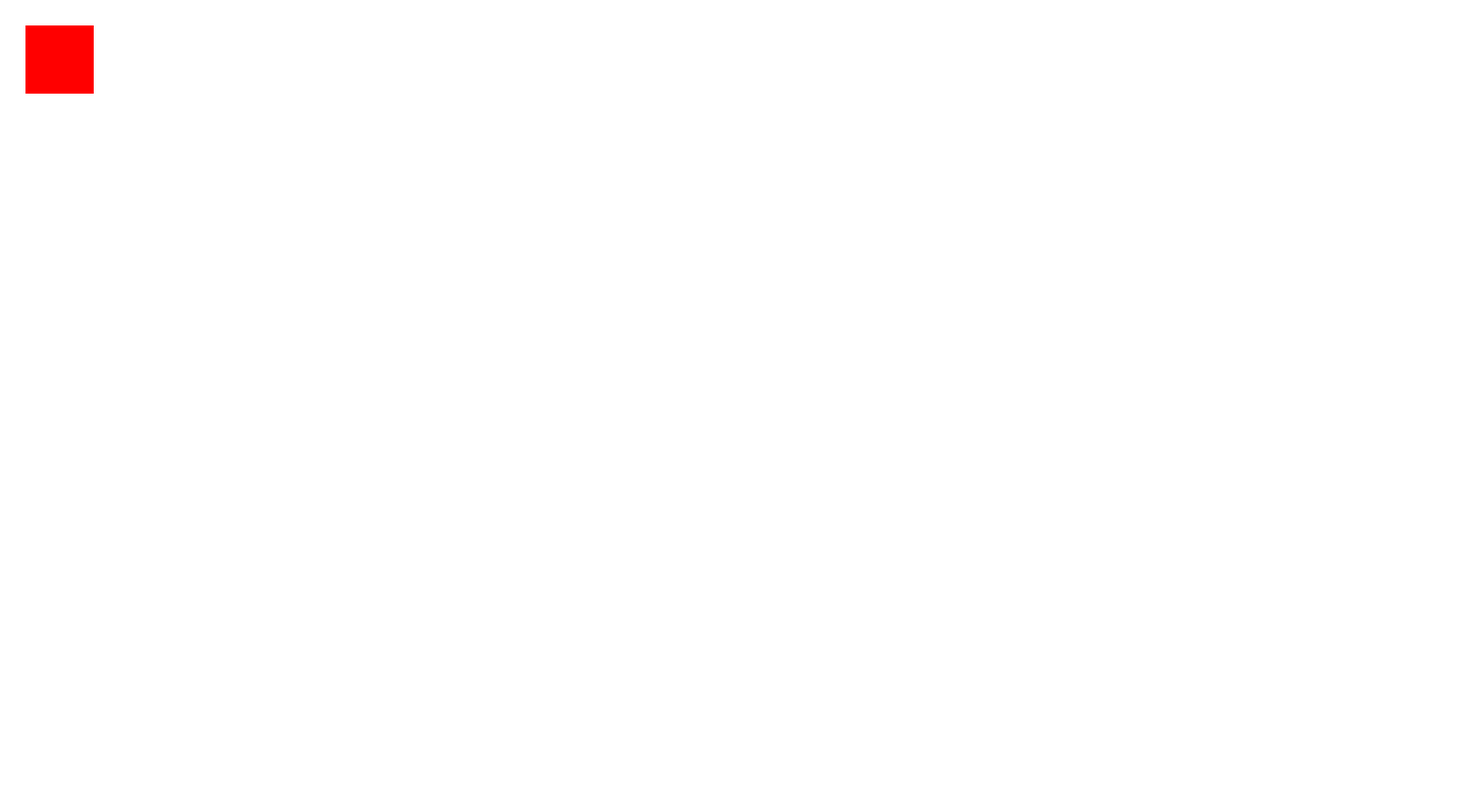
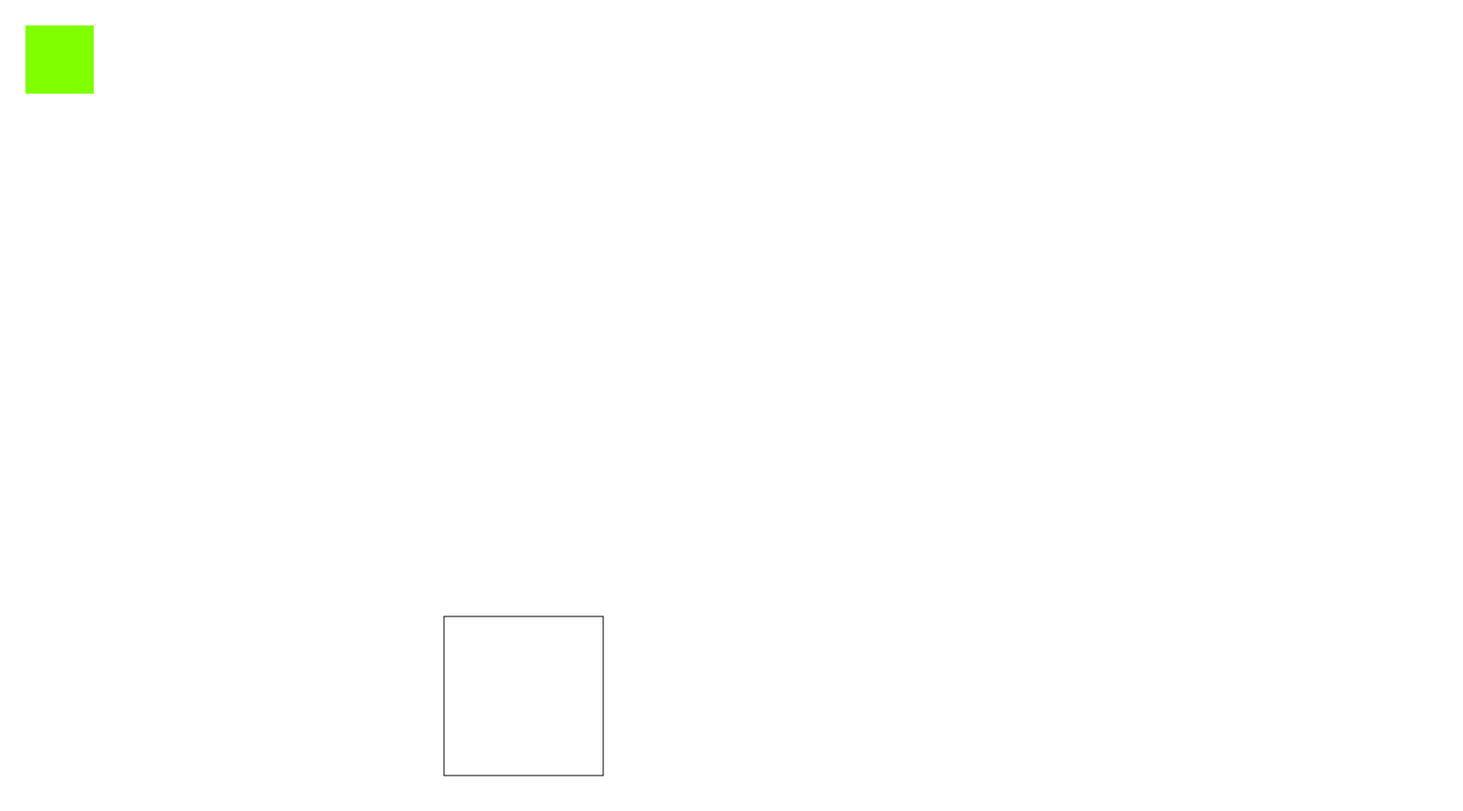
Before and after one commit to omegaodie/lab2, a plain HTML site: page lab2.html in a window 1280 px wide. Shown: the top 892 px of the page at 91% size, 1608 px wide, since content can reach past the window. Before the commit the page ends 800 px from the top, so only its background shows below. Drawn offline with Linux system fonts and the light colour scheme.

Commit message:
2nd_commit

```diff
--- a/Game.js
+++ b/Game.js
@@ -1,15 +1,21 @@
-var ctx, player;
+var ctx, player, goal, aboo;
 function Game(canvas){
 
 	console.log("hubabuba");
 	ctx = canvas.getContext('2d');
 	player = new Player(ctx);
+	goal = new Goal(ctx);
+	aboo = false;
 }
 
 Game.prototype.gameLoop = function(e){
 	ctx.clearRect(0,0, 10000,10000);
 	player.draw(ctx);
 	player.update(e);
+	player.checkCollision(goal);
+	goal.draw(ctx);
 	//console.log("pfffffff");
+	window.addEventListener("keypress", game.gameLoop);
 	window.requestAnimationFrame(game.gameLoop);
+
 }
--- /dev/null
+++ b/Goal.js
@@ -0,0 +1,15 @@
+var bx,by,colour,bheight,bwidth;
+function Goal(ctx){
+	this.draw(ctx);
+	this.color = "#00FFFF";
+	bx = 480;
+	by = 670;
+	bheight = 175;
+	bwidth = 175;
+}
+
+Goal.prototype.draw = function(ctx){
+		ctx.fillStyle=colour;
+		ctx.strokeRect (bx,by,bheight,bwidth);
+
+}
--- a/Player.js
+++ b/Player.js
@@ -1,29 +1,36 @@
-var x, y;
+var xPos, yPos, myColour;
 function Player(ctx){
-	x = 20;
-	y = 20;
+	xPos = 20;
+	yPos = 20;
 	this.draw(ctx);
+	myColour = "#7FFF00";
 }
 
 Player.prototype.draw = function(ctx){
-	ctx.fillStyle="#FF0000";
-	ctx.fillRect(x,y,75,75);
+	ctx.fillStyle=myColour;
+	ctx.fillRect(xPos,yPos,75,75);
+	//console.log("pfffffff");
 }
 
 Player.prototype.update = function(e){
-	var kode = e.keycode;
-	console.log(kode);
-
-	if(kode == 87){
-		y += 50;
+	var kode = e.keyCode;
+	if(kode == 97){
+		xPos -= 25;
 	}
-	if(kode == 68){
-		x += 50;
+	if(kode == 100){
+		xPos += 25;
 	}
-	if(kode == 83){
-		y -= 50;
+	if(kode == 119){
+		yPos -= 25;
 	}
-	if(kode == 65){
-		x -= 50;
+	if(kode == 115){
+		yPos += 25;
 	}
 }
+
+Player.prototype.checkCollision = function (e){
+        if ((xPos < 480 + 175)&&(xPos + 75 > 480)&&(yPos + 475 > 670)&&(yPos < 670 + 175))
+        {
+            myColour = "#000000";
+        }
+}
--- a/lab2.html
+++ b/lab2.html
@@ -5,9 +5,10 @@
     </head>
 
     <body>
-    	<canvas id="myCanvas" width="578" height="200"></canvas>
+    	<canvas id="myCanvas" width="1600" height="1600"></canvas>
     	<script src="Player.js"></script>
     	<script src="Game.js"></script>
+    	<script src="Goal.js"></script>
     	<script src="lab2.js"></script>
     	<script>main()</script>
     </body>
--- a/lab2.js
+++ b/lab2.js
@@ -4,5 +4,5 @@ var game;
 function main(){
 		var cv = document.getElementById('myCanvas');
 		game = new Game(cv);
-		window.addEventListener("keypress", game.gameLoop);
+		window.requestAnimationFrame(game.gameLoop);
 }
```
